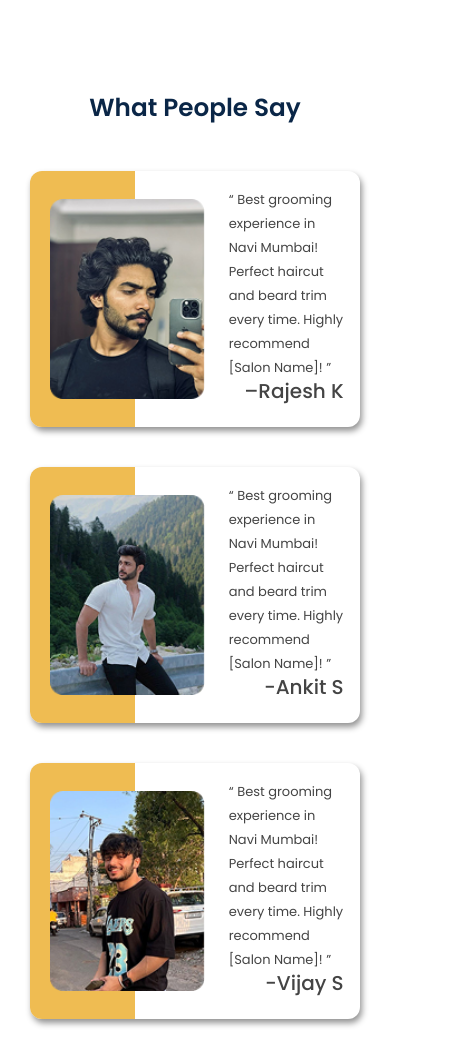
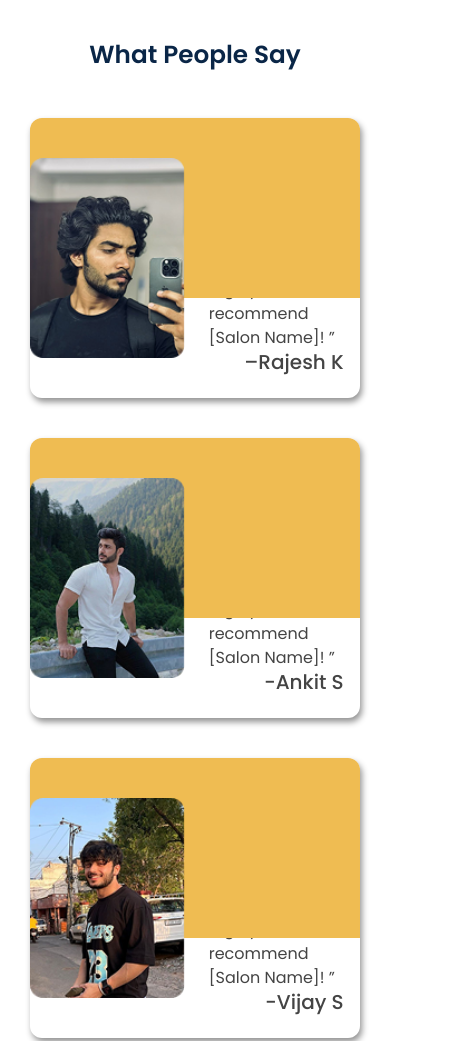
Before and after one commit to vinayak0535/elite_men, a plain HTML site: page index.html in a window 390 px wide. Shown: the part 4243-5284 px from the top of the page, 472 px wide, since content can reach past the window. Drawn offline with nearby package versions, Linux system fonts and the light colour scheme.

Commit message:
Update style.css

```diff
--- a/style.css
+++ b/style.css
@@ -266,18 +266,13 @@ footer{
     }
 
     .s-card{
-        /* margin-top: 25px; */
         width:90% !important;
         margin: auto;
     }
 
-    body{
-        font-size: 85%;
-
-    }
 
     .image img{
-        width: 460px;
+        width: 380px;
         margin-block: 20px;
     }
 
@@ -325,4 +320,34 @@ footer{
         height: 50%;
     }
 
+    .title{
+        font-size:40px;
+    }
+
+       .test::before{
+        content: "";
+        position: absolute;
+        left: 0;
+        width: 100%;
+        height: 180px;
+        background-color:var(--primary-color) ;
+        /* z-index: 1 ; */
+        border-top-left-radius: 12px;
+        border-top-right-radius: 12px;
+        border-bottom-left-radius: 0 !important;
+    }
+
+    .test img{
+        position: relative;
+        display: block;
+        margin: auto;
+        z-index: 1;
+
+    }
+
+    .test q{
+        font-size: 16px;
+    }
+
+
 }
```
